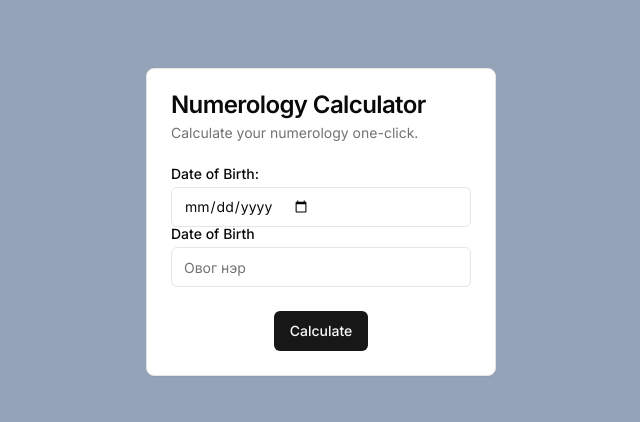
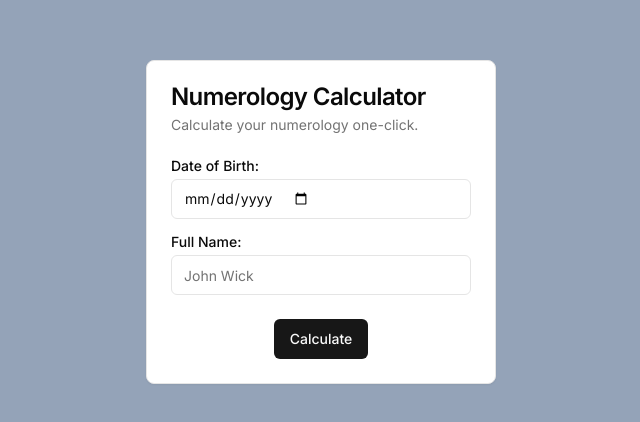
Before and after one commit to themuuln/numerology, a Next.js app: page / in a window 1280 px wide. Shown: the part 178-600 px from the top of the page, without its empty margins (319-959 px from the left). Built offline with nearby package versions, Linux system fonts and the light colour scheme.

Commit message:
text fixed

```diff
--- a/app/page.tsx
+++ b/app/page.tsx
@@ -107,7 +107,7 @@ export default function Home(_props: Props): any {
             </CardDescription>
           </CardHeader>
           <CardContent>
-            <form>
+            <form className="space-y-4">
               <div className="grid items-center w-full gap-4">
                 <div className="flex flex-col space-y-1.5">
                   <Label htmlFor="name">Date of Birth:</Label>
@@ -122,13 +122,13 @@ export default function Home(_props: Props): any {
               </div>
               <div className="grid items-center w-full gap-4">
                 <div className="flex flex-col space-y-1.5">
-                  <Label htmlFor="name">Date of Birth</Label>
+                  <Label htmlFor="name">Full Name:</Label>
                   <Input
                     value={fullName}
                     onChange={(e) => setFullName(e.target.value)}
                     id="name"
                     type="text"
-                    placeholder="Овог нэр"
+                    placeholder="John Wick"
                   />
                 </div>
               </div>
```
